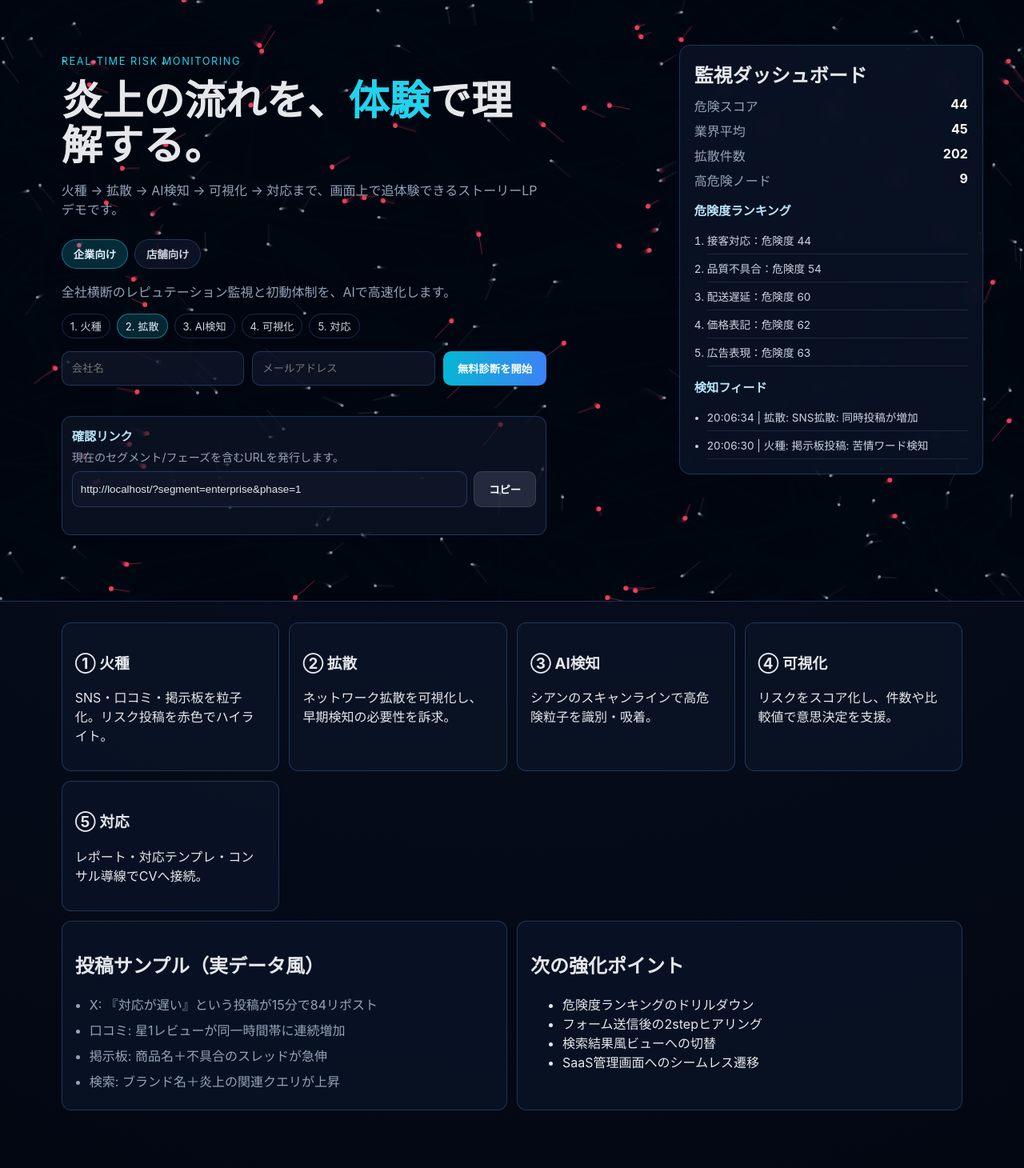
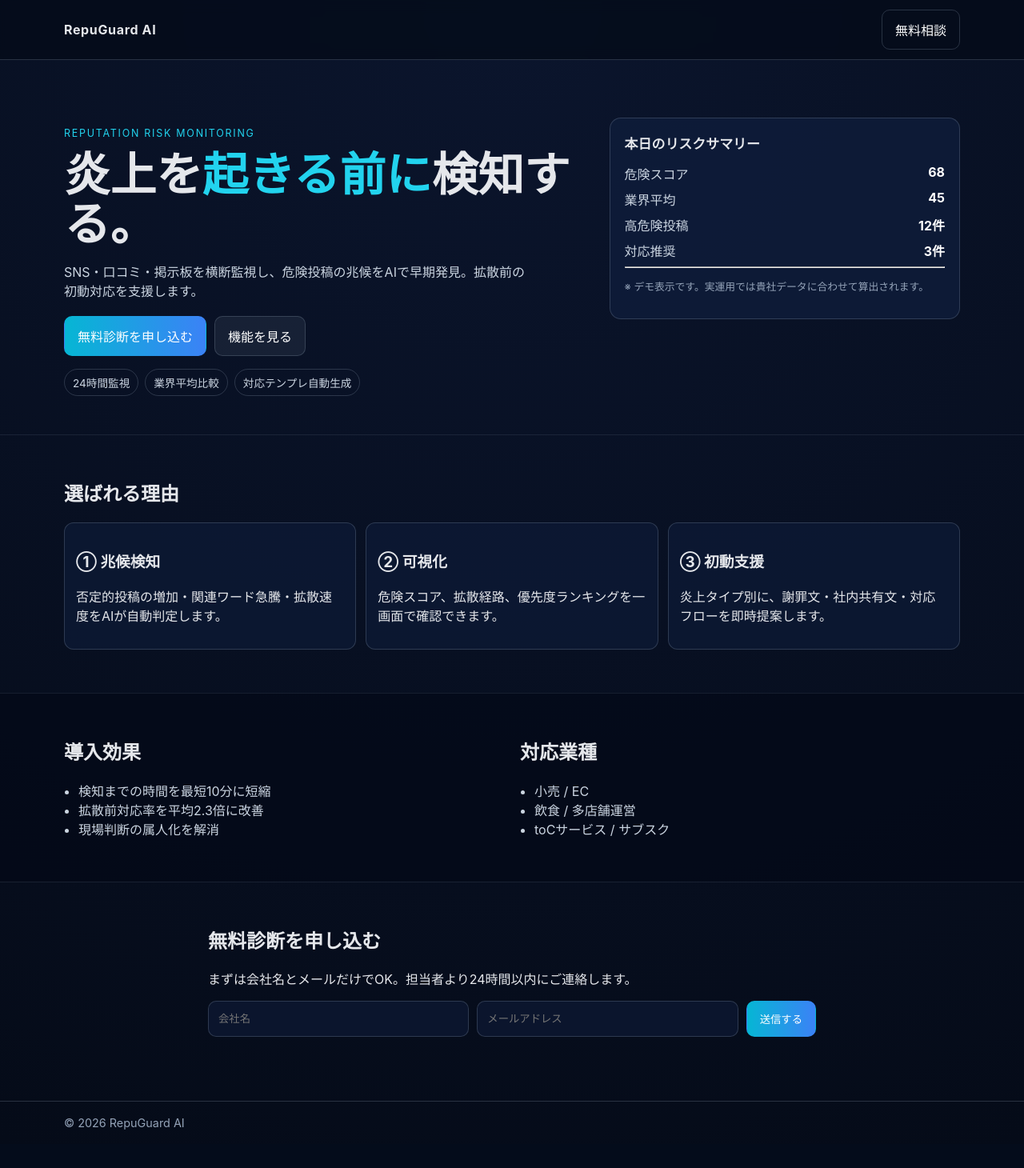
Before and after one commit to sasaharatakc/sasa, a PHP site: page / in a window 1280 px wide. Shown: the whole page at 80% size. After the commit the page ends 1412 px from the top, so only its background shows below. Run offline with PHP 8.4, Linux system fonts and the light colour scheme.

Commit message:
Rebuild as clean conversion-focused landing page

```diff
--- a/app.js
+++ b/app.js
@@ -1,233 +1,16 @@
-const canvas = document.getElementById("storyCanvas");
-const ctx = canvas.getContext("2d");
-const scoreEl = document.getElementById("score");
-const industryAvgEl = document.getElementById("industryAvg");
-const volumeEl = document.getElementById("volume");
-const dangerEl = document.getElementById("danger");
-const feedEl = document.getElementById("feed");
-const rankingEl = document.getElementById("ranking");
-const phaseTrackEl = document.getElementById("phaseTrack");
-const samplePostsEl = document.getElementById("samplePosts");
-const segmentCopyEl = document.getElementById("segmentCopy");
-const quickForm = document.getElementById("quickForm");
-const formMessage = document.getElementById("formMessage");
-const shareLinkEl = document.getElementById("shareLink");
-const copyLinkBtn = document.getElementById("copyLink");
-const shareMessageEl = document.getElementById("shareMessage");
+const form = document.getElementById("leadForm");
+const message = document.getElementById("formMessage");
 
-const phases = ["火種", "拡散", "AI検知", "可視化", "対応"];
-const segmentCopy = {
-  enterprise: "全社横断のレピュテーション監視と初動体制を、AIで高速化します。",
-  store: "店舗口コミ・SNS炎上を早期把握し、売上影響前に一次対応できます。"
-};
-
-const feedTemplates = {
-  火種: "掲示板投稿: 苦情ワード検知",
-  拡散: "SNS拡散: 同時投稿が増加",
-  AI検知: "AI検知: 危険語の連鎖を捕捉",
-  可視化: "ダッシュボード更新: 危険度上昇",
-  対応: "対応案生成: 初動テンプレを提示"
-};
-
-const samplePosts = [
-  "X: 『対応が遅い』という投稿が15分で84リポスト",
-  "口コミ: 星1レビューが同一時間帯に連続増加",
-  "掲示板: 商品名＋不具合のスレッドが急伸",
-  "検索: ブランド名＋炎上の関連クエリが上昇"
-];
-
-const rankingSeeds = ["接客対応", "品質不具合", "配送遅延", "価格表記", "広告表現"];
-
-let w = 0;
-let h = 0;
-let t = 0;
-let phaseIndex = 0;
-let phaseTimer = 0;
-let currentSegment = "enterprise";
-
-const particles = Array.from({ length: 210 }, () => ({
-  x: Math.random(),
-  y: Math.random(),
-  vx: (Math.random() - 0.5) * 0.0016,
-  vy: (Math.random() - 0.5) * 0.0016,
-  risk: Math.random() < 0.2
-}));
-
-function resize() {
-  const dpr = window.devicePixelRatio || 1;
-  w = canvas.clientWidth = canvas.offsetWidth;
-  h = canvas.clientHeight = canvas.offsetHeight;
-  canvas.width = w * dpr;
-  canvas.height = h * dpr;
-  ctx.setTransform(dpr, 0, 0, dpr, 0, 0);
-}
-
-function updateShareLink() {
-  const url = new URL(window.location.href);
-  url.searchParams.set("segment", currentSegment);
-  url.searchParams.set("phase", String(phaseIndex));
-  shareLinkEl.value = url.toString();
-}
-
-function applyStateToUrl() {
-  const url = new URL(window.location.href);
-  url.searchParams.set("segment", currentSegment);
-  url.searchParams.set("phase", String(phaseIndex));
-  history.replaceState({}, "", `${url.pathname}?${url.searchParams.toString()}`);
-  updateShareLink();
-}
-
-function hydrateFromUrl() {
-  const params = new URLSearchParams(window.location.search);
-  const segment = params.get("segment");
-  const phase = Number(params.get("phase"));
-  if (segment === "enterprise" || segment === "store") currentSegment = segment;
-  if (Number.isInteger(phase) && phase >= 0 && phase < phases.length) phaseIndex = phase;
-}
-
-function syncSegmentUi() {
-  document.querySelectorAll(".tab").forEach((btn) => {
-    btn.classList.toggle("active", btn.dataset.segment === currentSegment);
-  });
-  segmentCopyEl.textContent = segmentCopy[currentSegment] || segmentCopy.enterprise;
-}
-
-window.addEventListener("resize", resize);
-resize();
-hydrateFromUrl();
-
-function renderPhaseTrack() {
-  phaseTrackEl.innerHTML = "";
-  phases.forEach((phase, idx) => {
-    const pill = document.createElement("span");
-    pill.className = `phase-pill ${idx === phaseIndex ? "active" : ""}`;
-    pill.textContent = `${idx + 1}. ${phase}`;
-    phaseTrackEl.appendChild(pill);
-  });
-}
-
-function renderSamplePosts() {
-  samplePostsEl.innerHTML = "";
-  samplePosts.forEach((item) => {
-    const li = document.createElement("li");
-    li.textContent = item;
-    samplePostsEl.appendChild(li);
-  });
-}
-
-function updateFeed(phase) {
-  const li = document.createElement("li");
-  li.textContent = `${new Date().toLocaleTimeString("ja-JP")} | ${phase}: ${feedTemplates[phase]}`;
-  feedEl.prepend(li);
-  while (feedEl.children.length > 5) feedEl.removeChild(feedEl.lastChild);
-}
-
-function renderRanking(baseScore) {
-  rankingEl.innerHTML = "";
-  rankingSeeds.forEach((label, idx) => {
-    const value = Math.min(99, baseScore + idx * 6 + Math.floor(Math.sin(t * 2 + idx) * 5));
-    const li = document.createElement("li");
-    li.textContent = `${label}：危険度 ${value}`;
-    rankingEl.appendChild(li);
-  });
-}
-
-function animate() {
-  t += 0.016;
-  phaseTimer += 0.016;
-  if (phaseTimer > 4) {
-    phaseTimer = 0;
-    phaseIndex = (phaseIndex + 1) % phases.length;
-    updateFeed(phases[phaseIndex]);
-    renderPhaseTrack();
-    applyStateToUrl();
-  }
-  const phase = phases[phaseIndex];
-
-  ctx.fillStyle = "rgba(3,7,18,0.32)";
-  ctx.fillRect(0, 0, w, h);
-
-  if (phase === "AI検知") {
-    const y = ((t * 90) % h);
-    const grad = ctx.createLinearGradient(0, y - 22, 0, y + 22);
-    grad.addColorStop(0, "rgba(34,211,238,0)");
-    grad.addColorStop(0.5, "rgba(34,211,238,0.4)");
-    grad.addColorStop(1, "rgba(34,211,238,0)");
-    ctx.fillStyle = grad;
-    ctx.fillRect(0, y - 22, w, 44);
-  }
-
-  particles.forEach((p) => {
-    p.x += p.vx;
-    p.y += p.vy;
-    if (p.x < 0 || p.x > 1) p.vx *= -1;
-    if (p.y < 0 || p.y > 1) p.vy *= -1;
-
-    const px = p.x * w;
-    const py = p.y * h;
-    const spreadBoost = phase === "拡散" && Math.sin(t * 2 + px * 0.01) > 0.9;
-    const isRisk = p.risk || spreadBoost;
-
-    ctx.beginPath();
-    ctx.arc(px, py, isRisk ? 2.8 : 1.7, 0, Math.PI * 2);
-    ctx.fillStyle = isRisk ? "rgba(244,63,94,0.9)" : "rgba(148,163,184,0.72)";
-    ctx.fill();
-
-    if (phase === "拡散" || phase === "可視化") {
-      const nx = px + Math.sin(t + py * 0.01) * 26;
-      const ny = py + Math.cos(t + px * 0.01) * 26;
-      ctx.strokeStyle = isRisk ? "rgba(244,63,94,0.2)" : "rgba(148,163,184,0.08)";
-      ctx.beginPath();
-      ctx.moveTo(px, py);
-      ctx.lineTo(nx, ny);
-      ctx.stroke();
-    }
-  });
-
-  const base = 32 + phaseIndex * 11;
-  const score = base + Math.floor(Math.sin(t * 3) * 6);
-  const industry = 45 + Math.floor(Math.cos(t * 1.2) * 3);
-  scoreEl.textContent = String(score);
-  industryAvgEl.textContent = String(industry);
-  volumeEl.textContent = String(150 + phaseIndex * 42 + Math.floor(Math.sin(t * 2.3) * 12));
-  dangerEl.textContent = String(7 + phaseIndex * 2);
-  renderRanking(score);
-
-  requestAnimationFrame(animate);
-}
-
-document.querySelectorAll(".tab").forEach((btn) => {
-  btn.addEventListener("click", () => {
-    currentSegment = btn.dataset.segment || "enterprise";
-    syncSegmentUi();
-    applyStateToUrl();
-  });
-});
-
-copyLinkBtn.addEventListener("click", async () => {
-  try {
-    await navigator.clipboard.writeText(shareLinkEl.value);
-    shareMessageEl.textContent = "確認リンクをコピーしました。";
-  } catch {
-    shareMessageEl.textContent = "コピーに失敗しました。手動でリンクをコピーしてください。";
-  }
-});
-
-quickForm.addEventListener("submit", (event) => {
+form.addEventListener("submit", (event) => {
   event.preventDefault();
   const company = document.getElementById("company").value.trim();
   const email = document.getElementById("email").value.trim();
+
   if (!company || !email) {
-    formMessage.textContent = "会社名とメールアドレスを入力してください。";
+    message.textContent = "会社名とメールアドレスを入力してください。";
     return;
   }
-  formMessage.textContent = `受付完了: ${company}（${email}）に診断URLを送信しました。`;
-  quickForm.reset();
+
+  message.textContent = `送信完了: ${company} 様（${email}）へご案内をお送りします。`;
+  form.reset();
 });
-
-syncSegmentUi();
-renderPhaseTrack();
-renderSamplePosts();
-updateFeed(phases[phaseIndex]);
-applyStateToUrl();
-animate();
--- a/index.html
+++ b/index.html
@@ -3,83 +3,102 @@
   <head>
     <meta charset="UTF-8" />
     <meta name="viewport" content="width=device-width, initial-scale=1.0" />
-    <title>炎上リスク可視化AI | ストーリーLPデモ</title>
+    <title>炎上リスク可視化AI | ランディングページ</title>
     <link rel="stylesheet" href="styles.css" />
   </head>
   <body>
-    <header class="hero">
-      <canvas id="storyCanvas" aria-label="WebGL風ストーリー表現"></canvas>
-      <div class="hero-overlay">
-        <p class="eyebrow">REAL-TIME RISK MONITORING</p>
-        <h1>炎上の流れを、<span>体験</span>で理解する。</h1>
-        <p class="lead">火種 → 拡散 → AI検知 → 可視化 → 対応まで、画面上で追体験できるストーリーLPデモです。</p>
+    <header class="header">
+      <div class="container nav">
+        <strong class="logo">RepuGuard AI</strong>
+        <a href="#contact" class="btn btn-ghost">無料相談</a>
+      </div>
+    </header>
 
-        <div class="segment-switch" role="tablist" aria-label="LP分岐">
-          <button class="tab active" data-segment="enterprise">企業向け</button>
-          <button class="tab" data-segment="store">店舗向け</button>
+    <section class="hero">
+      <div class="container hero-grid">
+        <div>
+          <p class="eyebrow">REPUTATION RISK MONITORING</p>
+          <h1>炎上を<span>起きる前に</span>検知する。</h1>
+          <p class="lead">SNS・口コミ・掲示板を横断監視し、危険投稿の兆候をAIで早期発見。拡散前の初動対応を支援します。</p>
+          <div class="cta-row">
+            <a href="#contact" class="btn btn-primary">無料診断を申し込む</a>
+            <a href="#features" class="btn btn-outline">機能を見る</a>
+          </div>
+          <ul class="badges">
+            <li>24時間監視</li>
+            <li>業界平均比較</li>
+            <li>対応テンプレ自動生成</li>
+          </ul>
         </div>
-        <p class="segment-copy" id="segmentCopy">全社横断のレピュテーション監視と初動体制を、AIで高速化します。</p>
+        <aside class="panel">
+          <h2>本日のリスクサマリー</h2>
+          <div class="metric"><span>危険スコア</span><strong>68</strong></div>
+          <div class="metric"><span>業界平均</span><strong>45</strong></div>
+          <div class="metric"><span>高危険投稿</span><strong>12件</strong></div>
+          <div class="metric"><span>対応推奨</span><strong>3件</strong></div>
+          <hr />
+          <p class="small">※ デモ表示です。実運用では貴社データに合わせて算出されます。</p>
+        </aside>
+      </div>
+    </section>
 
-        <div class="phase-track" id="phaseTrack" aria-live="polite"></div>
+    <section id="features" class="section">
+      <div class="container">
+        <h2>選ばれる理由</h2>
+        <div class="cards">
+          <article>
+            <h3>① 兆候検知</h3>
+            <p>否定的投稿の増加・関連ワード急騰・拡散速度をAIが自動判定します。</p>
+          </article>
+          <article>
+            <h3>② 可視化</h3>
+            <p>危険スコア、拡散経路、優先度ランキングを一画面で確認できます。</p>
+          </article>
+          <article>
+            <h3>③ 初動支援</h3>
+            <p>炎上タイプ別に、謝罪文・社内共有文・対応フローを即時提案します。</p>
+          </article>
+        </div>
+      </div>
+    </section>
 
-        <form class="quick-form" id="quickForm">
+    <section class="section alt">
+      <div class="container two-col">
+        <div>
+          <h2>導入効果</h2>
+          <ul class="list">
+            <li>検知までの時間を最短10分に短縮</li>
+            <li>拡散前対応率を平均2.3倍に改善</li>
+            <li>現場判断の属人化を解消</li>
+          </ul>
+        </div>
+        <div>
+          <h2>対応業種</h2>
+          <ul class="list">
+            <li>小売 / EC</li>
+            <li>飲食 / 多店舗運営</li>
+            <li>toCサービス / サブスク</li>
+          </ul>
+        </div>
+      </div>
+    </section>
+
+    <section id="contact" class="section">
+      <div class="container contact">
+        <h2>無料診断を申し込む</h2>
+        <p>まずは会社名とメールだけでOK。担当者より24時間以内にご連絡します。</p>
+        <form id="leadForm" class="form">
           <input id="company" type="text" placeholder="会社名" required />
           <input id="email" type="email" placeholder="メールアドレス" required />
-          <button class="primary" type="submit">無料診断を開始</button>
+          <button type="submit" class="btn btn-primary">送信する</button>
         </form>
-        <small id="formMessage" class="form-message"></small>
+        <small id="formMessage" aria-live="polite"></small>
+      </div>
+    </section>
 
-        <div class="share-box">
-          <h3>確認リンク</h3>
-          <p>現在のセグメント/フェーズを含むURLを発行します。</p>
-          <div class="share-row">
-            <input id="shareLink" type="text" readonly aria-label="確認リンク" />
-            <button id="copyLink" type="button">コピー</button>
-          </div>
-          <small id="shareMessage" class="share-message"></small>
-        </div>
-      </div>
-
-      <aside class="dashboard">
-        <h2>監視ダッシュボード</h2>
-        <div class="metric"><span>危険スコア</span><strong id="score">32</strong></div>
-        <div class="metric"><span>業界平均</span><strong id="industryAvg">45</strong></div>
-        <div class="metric"><span>拡散件数</span><strong id="volume">148</strong></div>
-        <div class="metric"><span>高危険ノード</span><strong id="danger">7</strong></div>
-
-        <h3>危険度ランキング</h3>
-        <ol id="ranking" class="ranking"></ol>
-
-        <h3>検知フィード</h3>
-        <ul id="feed"></ul>
-      </aside>
-    </header>
-
-    <main>
-      <section class="steps">
-        <article><h3>① 火種</h3><p>SNS・口コミ・掲示板を粒子化。リスク投稿を赤色でハイライト。</p></article>
-        <article><h3>② 拡散</h3><p>ネットワーク拡散を可視化し、早期検知の必要性を訴求。</p></article>
-        <article><h3>③ AI検知</h3><p>シアンのスキャンラインで高危険粒子を識別・吸着。</p></article>
-        <article><h3>④ 可視化</h3><p>リスクをスコア化し、件数や比較値で意思決定を支援。</p></article>
-        <article><h3>⑤ 対応</h3><p>レポート・対応テンプレ・コンサル導線でCVへ接続。</p></article>
-      </section>
-
-      <section class="cards">
-        <article>
-          <h2>投稿サンプル（実データ風）</h2>
-          <ul class="sample-posts" id="samplePosts"></ul>
-        </article>
-        <article>
-          <h2>次の強化ポイント</h2>
-          <ul>
-            <li>危険度ランキングのドリルダウン</li>
-            <li>フォーム送信後の2stepヒアリング</li>
-            <li>検索結果風ビューへの切替</li>
-            <li>SaaS管理画面へのシームレス遷移</li>
-          </ul>
-        </article>
-      </section>
-    </main>
+    <footer class="footer">
+      <div class="container">© 2026 RepuGuard AI</div>
+    </footer>
 
     <script src="app.js"></script>
   </body>
--- a/styles.css
+++ b/styles.css
@@ -1,67 +1,49 @@
 :root {
-  --bg: #030712;
-  --panel: rgba(10, 20, 38, 0.82);
-  --line: rgba(96, 165, 250, 0.25);
+  --bg: #050b18;
+  --bg2: #0b152d;
+  --panel: #0f1d3a;
+  --line: rgba(148, 163, 184, 0.25);
   --text: #e5e7eb;
-  --muted: #94a3b8;
+  --muted: #a5b4fc;
   --accent: #22d3ee;
-  --danger: #f43f5e;
-  --success: #10b981;
 }
 * { box-sizing: border-box; }
-body {
-  margin: 0;
-  font-family: "Inter", "Noto Sans JP", sans-serif;
-  background: radial-gradient(circle at top, #0b1226, var(--bg));
-  color: var(--text);
+body { margin: 0; font-family: Inter, "Noto Sans JP", sans-serif; background: radial-gradient(circle at top, var(--bg2), var(--bg)); color: var(--text); }
+.container { width: min(1120px, 92vw); margin: 0 auto; }
+.header { position: sticky; top: 0; backdrop-filter: blur(8px); background: rgba(5,11,24,0.75); border-bottom: 1px solid var(--line); z-index: 20; }
+.nav { display: flex; justify-content: space-between; align-items: center; padding: 12px 0; }
+.logo { letter-spacing: .04em; }
+.hero { padding: 72px 0 48px; }
+.hero-grid { display: grid; grid-template-columns: 1.2fr .8fr; gap: 24px; align-items: start; }
+.eyebrow { color: var(--accent); letter-spacing: .14em; font-size: .78rem; }
+h1 { font-size: clamp(2rem, 4.5vw, 3.6rem); margin: .3rem 0 .9rem; line-height: 1.08; }
+h1 span { color: var(--accent); }
+.lead { color: #cbd5e1; max-width: 58ch; }
+.cta-row { display: flex; gap: 10px; margin-top: 20px; flex-wrap: wrap; }
+.btn { display: inline-block; padding: 12px 16px; border-radius: 10px; text-decoration: none; border: 1px solid transparent; color: #fff; cursor: pointer; }
+.btn-primary { background: linear-gradient(90deg, #06b6d4, #3b82f6); }
+.btn-outline { border-color: var(--line); background: rgba(148,163,184,.1); }
+.btn-ghost { border-color: var(--line); }
+.badges { display: flex; gap: 8px; list-style: none; padding: 0; margin: 16px 0 0; flex-wrap: wrap; }
+.badges li { border: 1px solid var(--line); border-radius: 999px; padding: 6px 10px; color: #cbd5e1; font-size: .85rem; }
+.panel { background: rgba(15,29,58,.85); border: 1px solid var(--line); border-radius: 14px; padding: 18px; }
+.panel h2 { margin-top: 0; font-size: 1.06rem; }
+.metric { display: flex; justify-content: space-between; margin: 8px 0; color: #cbd5e1; }
+.metric strong { color: #fff; }
+.small { color: #94a3b8; font-size: .8rem; }
+.section { padding: 54px 0; border-top: 1px solid rgba(148,163,184,.13); }
+.section h2 { margin-top: 0; }
+.cards { display: grid; grid-template-columns: repeat(auto-fit, minmax(220px,1fr)); gap: 12px; }
+.cards article { background: rgba(15,29,58,.65); border: 1px solid var(--line); border-radius: 12px; padding: 14px; }
+.alt { background: rgba(3, 8, 21, .58); }
+.two-col { display: grid; grid-template-columns: 1fr 1fr; gap: 20px; }
+.list { margin: 0; padding-left: 18px; color: #cbd5e1; }
+.contact { max-width: 760px; }
+.form { display: grid; grid-template-columns: 1fr 1fr auto; gap: 10px; }
+.form input { background: #0b152d; color: #fff; border: 1px solid var(--line); border-radius: 10px; padding: 12px; }
+#formMessage { display: block; margin-top: 10px; color: #67e8f9; min-height: 1.2em; }
+.footer { border-top: 1px solid var(--line); padding: 18px 0; color: #94a3b8; font-size: .9rem; }
+@media (max-width: 900px) {
+  .hero-grid, .two-col { grid-template-columns: 1fr; }
+  .form { grid-template-columns: 1fr; }
 }
-.hero { position: relative; min-height: 94vh; overflow: hidden; border-bottom: 1px solid var(--line); }
-#storyCanvas { position: absolute; inset: 0; width: 100%; height: 100%; }
-.hero-overlay { position: relative; z-index: 2; max-width: 760px; padding: 7vh 6vw; }
-.eyebrow { letter-spacing: 0.12em; color: var(--accent); font-size: 0.8rem; }
-h1 { font-size: clamp(2rem, 4vw, 4rem); line-height: 1.1; margin: 0.4rem 0 1rem; }
-h1 span { color: var(--accent); }
-.lead, .segment-copy { color: var(--muted); max-width: 60ch; }
-.segment-switch { display: inline-flex; gap: 8px; margin-top: 10px; }
-.tab { border: 1px solid var(--line); background: rgba(15, 23, 42, 0.75); color: #cbd5e1; border-radius: 999px; padding: 8px 14px; cursor: pointer; }
-.tab.active { background: rgba(34, 211, 238, 0.18); color: #e0f2fe; border-color: rgba(34, 211, 238, 0.45); }
-.phase-track { display: flex; flex-wrap: wrap; gap: 8px; margin: 16px 0; }
-.phase-pill { border: 1px solid var(--line); border-radius: 999px; padding: 5px 10px; font-size: 0.82rem; color: #cbd5e1; }
-.phase-pill.active { background: rgba(34, 211, 238, 0.16); border-color: rgba(34, 211, 238, 0.5); color: #e0f2fe; }
-.quick-form { display: grid; grid-template-columns: 1fr 1fr auto; gap: 10px; max-width: 720px; }
-.quick-form input { background: rgba(15, 23, 42, 0.75); border: 1px solid var(--line); color: var(--text); border-radius: 10px; padding: 12px; }
-button { border: 0; border-radius: 10px; padding: 12px 18px; font-weight: 700; cursor: pointer; }
-.primary { background: linear-gradient(90deg, #06b6d4, #3b82f6); color: white; }
-.form-message { display: block; margin-top: 8px; min-height: 1.2em; color: var(--success); }
-.dashboard {
-  position: absolute; right: 4vw; top: 7vh; z-index: 2; width: min(380px, 85vw);
-  background: var(--panel); border: 1px solid var(--line); border-radius: 14px; padding: 18px; backdrop-filter: blur(8px);
-}
-.dashboard h2, .dashboard h3 { margin: 0 0 10px; }
-.dashboard h3 { margin-top: 14px; font-size: 0.95rem; color: #bae6fd; }
-.metric { display: flex; justify-content: space-between; margin: 7px 0; color: var(--muted); }
-.metric strong { color: white; }
-.ranking, #feed { margin: 0; padding-left: 16px; font-size: 0.85rem; }
-.ranking li, #feed li { padding: 7px 0; border-bottom: 1px solid rgba(148,163,184,0.16); color: #cbd5e1; }
-main { padding: 26px 6vw 72px; }
-.steps { display: grid; grid-template-columns: repeat(auto-fit,minmax(220px,1fr)); gap: 12px; }
-.cards { display: grid; grid-template-columns: repeat(auto-fit,minmax(320px,1fr)); gap: 12px; margin-top: 12px; }
-.steps article, .cards article { background: var(--panel); border: 1px solid var(--line); border-radius: 12px; padding: 16px; }
-.sample-posts { margin: 0; padding-left: 18px; color: var(--muted); }
-.sample-posts li { margin-bottom: 8px; }
-@media (max-width: 1100px) {
-  .dashboard { position: relative; right: auto; top: auto; margin: 0 6vw 18px auto; }
-  .hero { min-height: auto; padding-bottom: 18px; }
-}
-@media (max-width: 760px) {
-  .quick-form { grid-template-columns: 1fr; }
-}
-
-
-.share-box { margin-top: 14px; border: 1px solid var(--line); border-radius: 12px; padding: 12px; background: rgba(15, 23, 42, 0.65); max-width: 720px; }
-.share-box h3 { margin: 0 0 6px; font-size: 0.95rem; color: #bae6fd; }
-.share-box p { margin: 0 0 8px; color: var(--muted); font-size: 0.88rem; }
-.share-row { display: grid; grid-template-columns: 1fr auto; gap: 8px; }
-.share-row input { background: rgba(15, 23, 42, 0.75); border: 1px solid var(--line); color: var(--text); border-radius: 10px; padding: 10px; }
-.share-row button { background: rgba(148, 163, 184, 0.18); color: white; border: 1px solid rgba(255,255,255,0.1); }
-.share-message { display: block; margin-top: 6px; min-height: 1.2em; color: #7dd3fc; }
```
